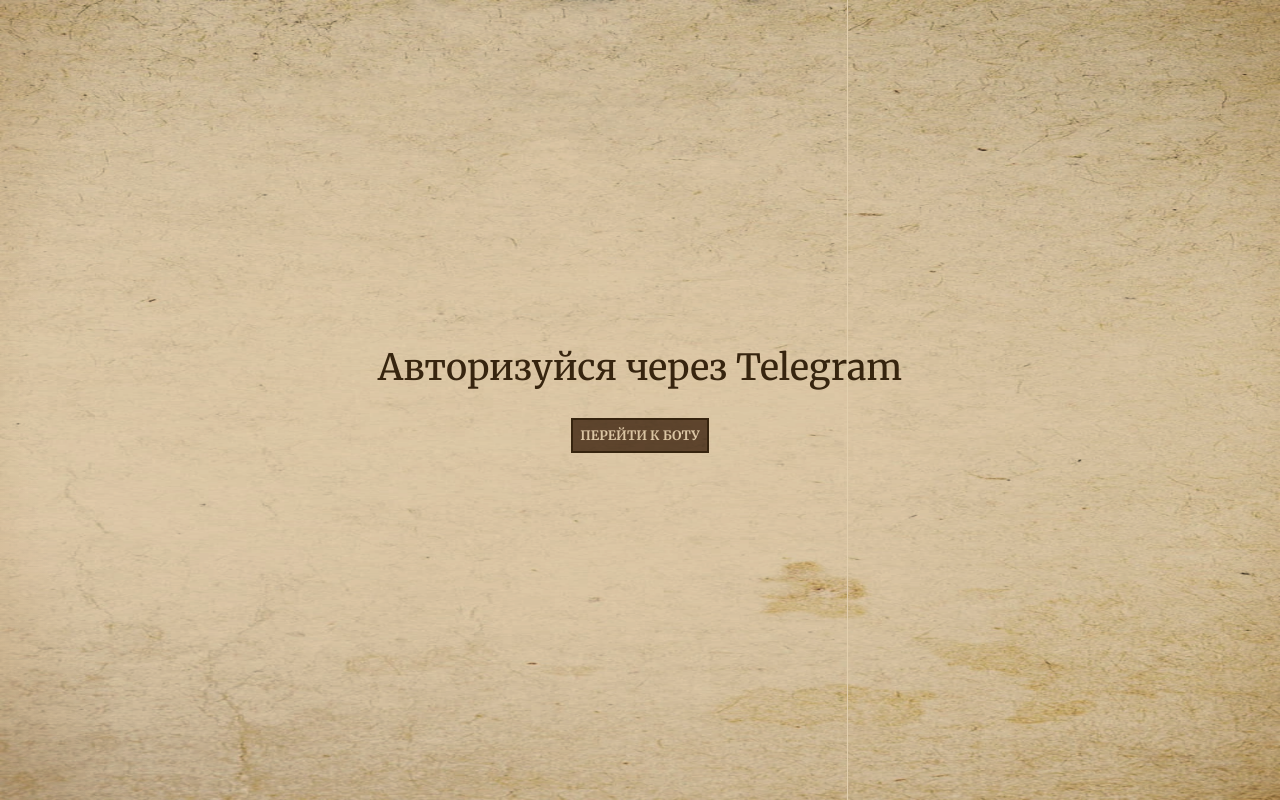
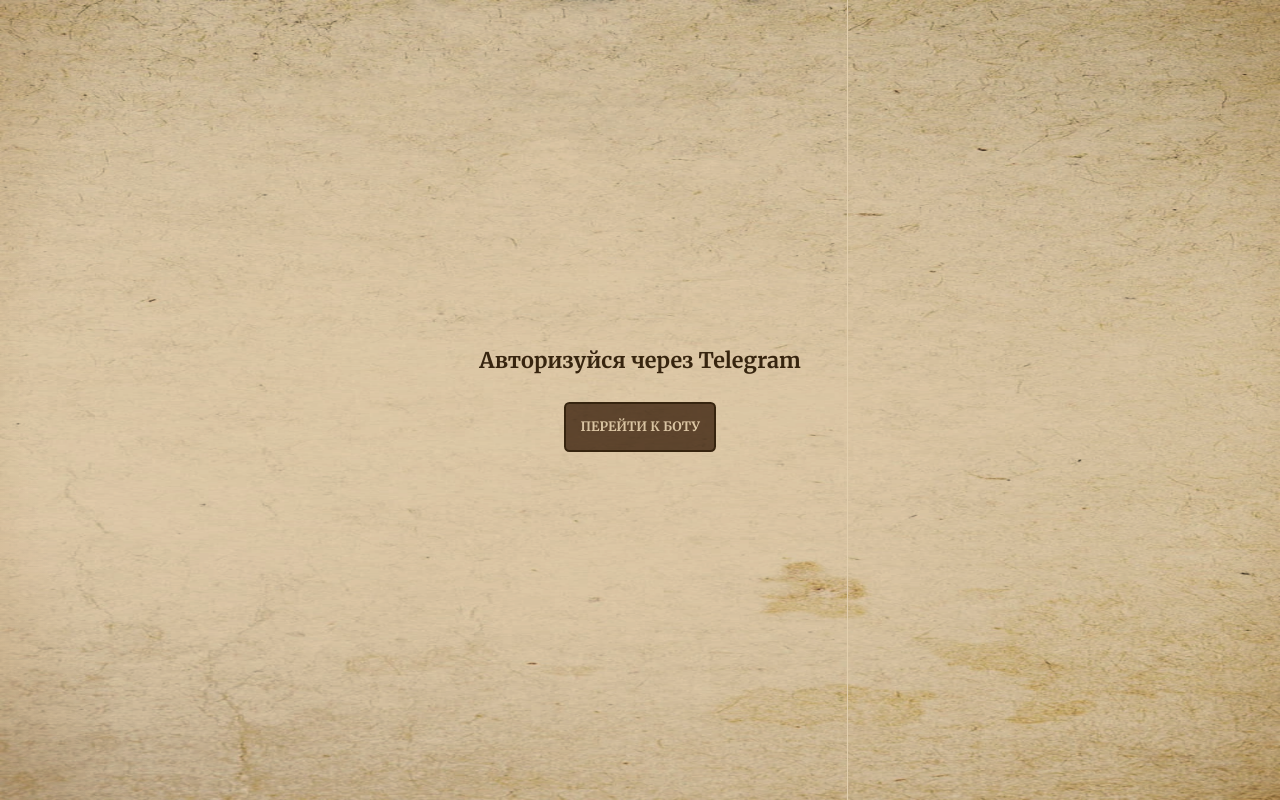
Before and after one commit to Dali-Tsyb/shadowstar-mini-app, a React (Vite) app: page / in a window 1280 px wide. Built offline with nearby package versions, Linux system fonts and the light colour scheme; no server answers.

Commit message:
fix characters slider bug on IOS

```diff
--- a/src/assets/css/characters.css
+++ b/src/assets/css/characters.css
@@ -250,3 +250,9 @@
    backface-visibility: hidden;
    transform-style: preserve-3d;
 }
+.swiper-slide:not(.swiper-slide-active) {
+   pointer-events: none;
+}
+.swiper-slide-active {
+   pointer-events: auto;
+}
--- a/src/pages/BrowserAuthPage.jsx
+++ b/src/pages/BrowserAuthPage.jsx
@@ -11,8 +11,8 @@
 
    return (
       <div className="d-flex flex-column gap-4 align-items-center justify-content-center h-100 w-100">
-         <h1>Авторизуйся через Telegram</h1>
-         <button onClick={handleLoginClick} className="base-button brown-bg beige-text p-2">Перейти к боту</button>
+         <h4 className="fw-bold">Авторизуйся через Telegram</h4>
+         <button onClick={handleLoginClick} className="base-button brown-bg beige-text rounded">Перейти к боту</button>
       </div>
    );
 }
```
